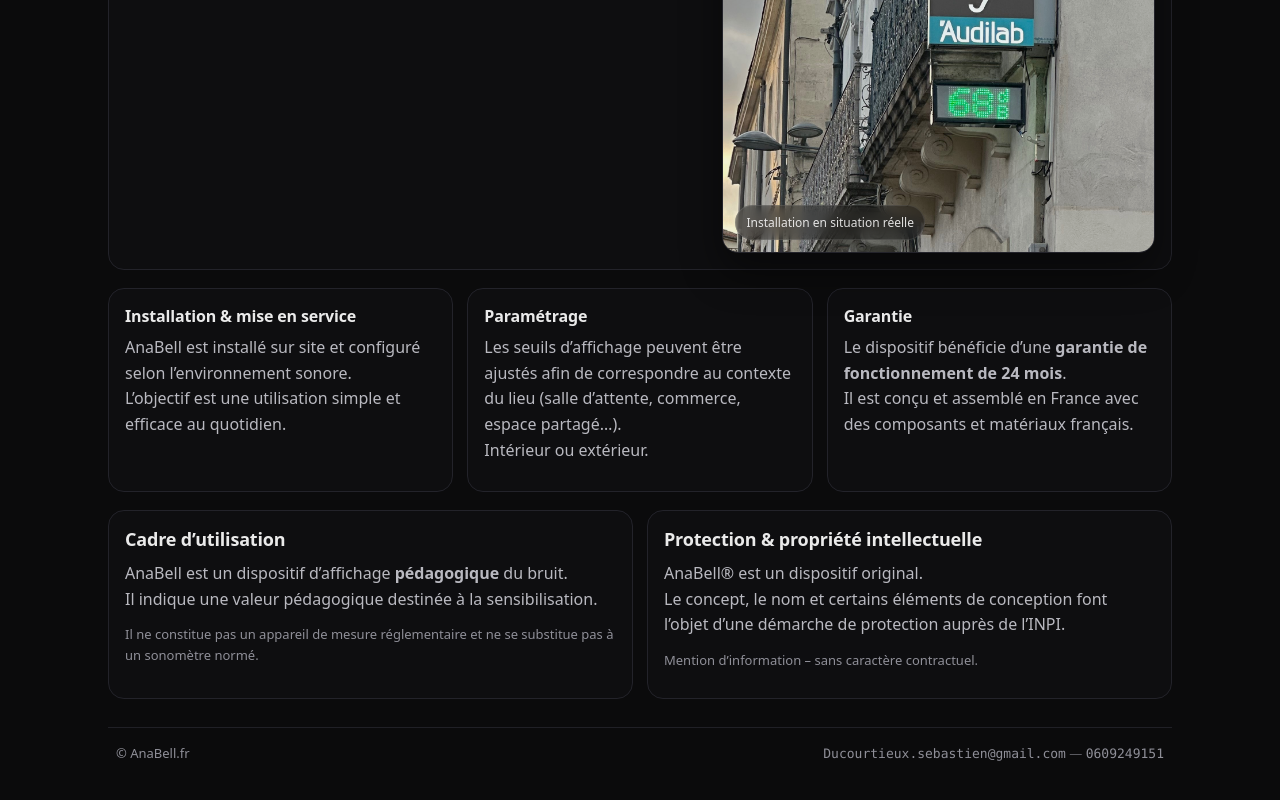
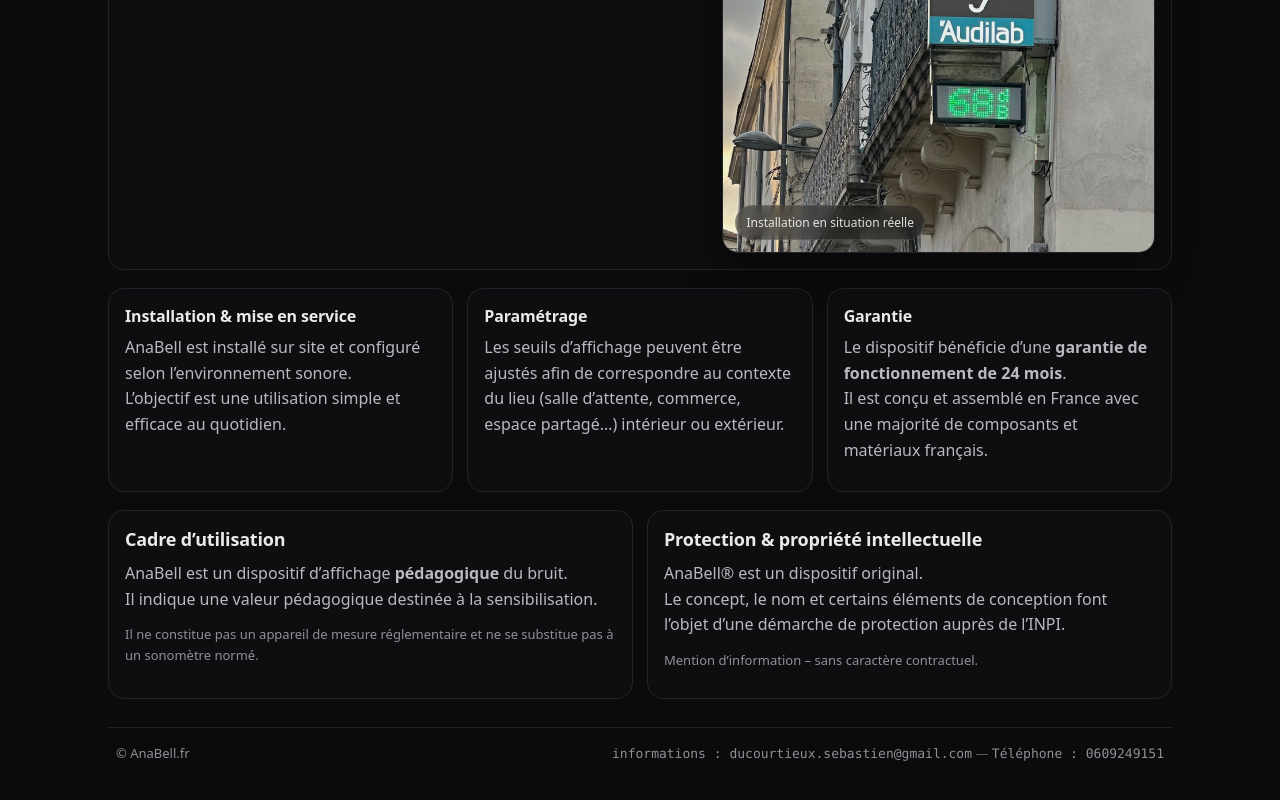
Before and after one commit to Anabell-fr/anabell.fr, a plain HTML site: page index.html in a window 1280 px wide. Shown: the part 892-1692 px from the top of the page. Drawn offline with Linux system fonts and the light colour scheme.

Commit message:
Update index.html

```diff
--- a/index.html
+++ b/index.html
@@ -365,8 +365,7 @@
       <div class="tile">
         <h3>Paramétrage</h3>
         <p>
-          Les seuils d’affichage peuvent être ajustés afin de correspondre au contexte du lieu (salle d’attente, commerce, espace partagé…).<br>
-          Intérieur ou extérieur.
+          Les seuils d’affichage peuvent être ajustés afin de correspondre au contexte du lieu (salle d’attente, commerce, espace partagé…) intérieur ou extérieur.<br>
         </p>
       </div>
 
@@ -374,7 +373,7 @@
         <h3>Garantie</h3>
         <p>
           Le dispositif bénéficie d’une <b>garantie de fonctionnement de 24 mois</b>.<br>
-          Il est conçu et assemblé en France avec des composants et matériaux français.
+          Il est conçu et assemblé en France avec une majorité de composants et matériaux français.
         </p>
       </div>
     </div>
@@ -409,9 +408,9 @@
   <div class="footer">
     <div>© AnaBell.fr</div>
     <div>
-      <span class="mono">Ducourtieux.sebastien@gmail.com</span>
+      <span class="mono">informations : ducourtieux.sebastien@gmail.com</span>
       <span style="opacity:.6"> — </span>
-      <span class="mono">0609249151</span>
+      <span class="mono">Téléphone : 0609249151</span>
     </div>
   </div>
 
```
